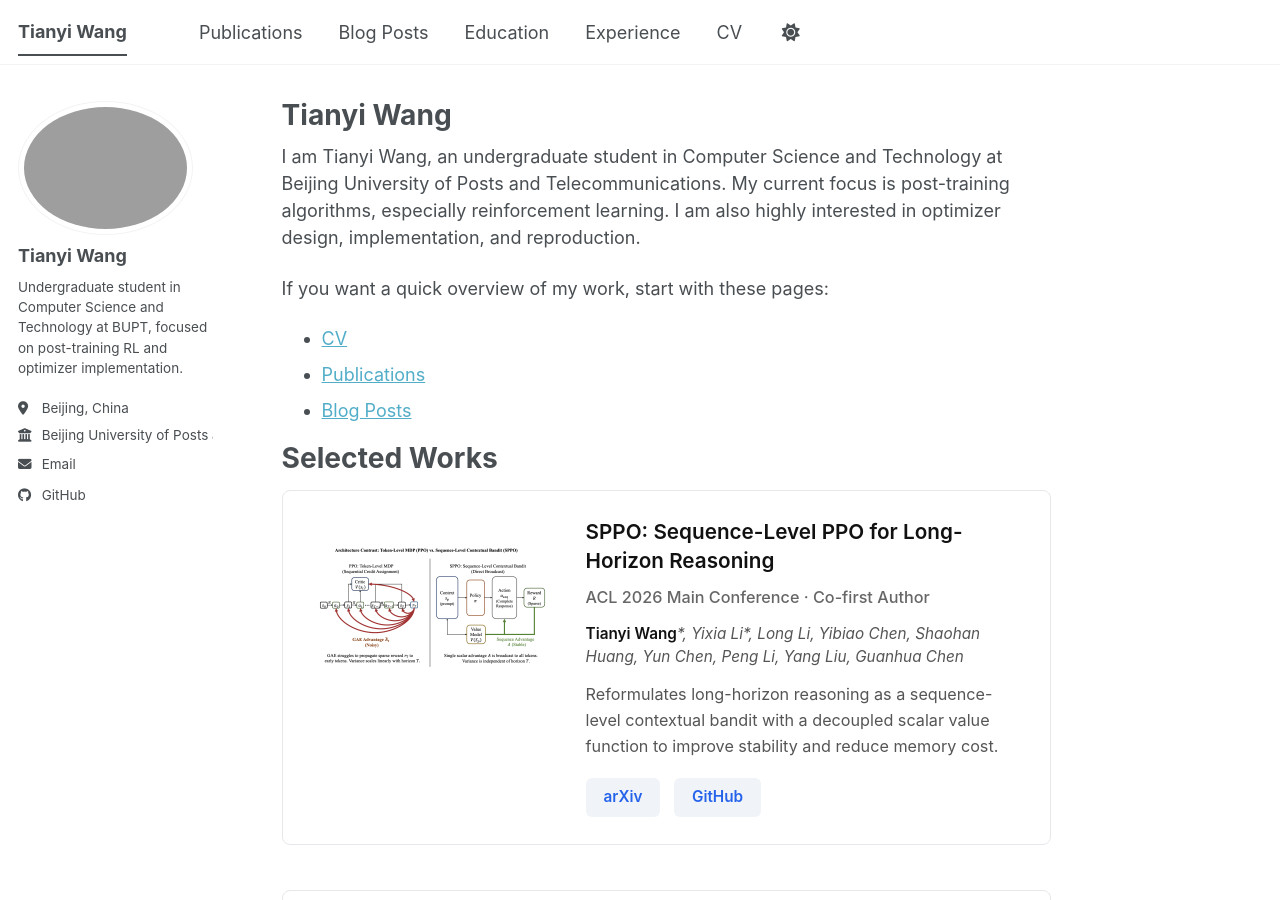
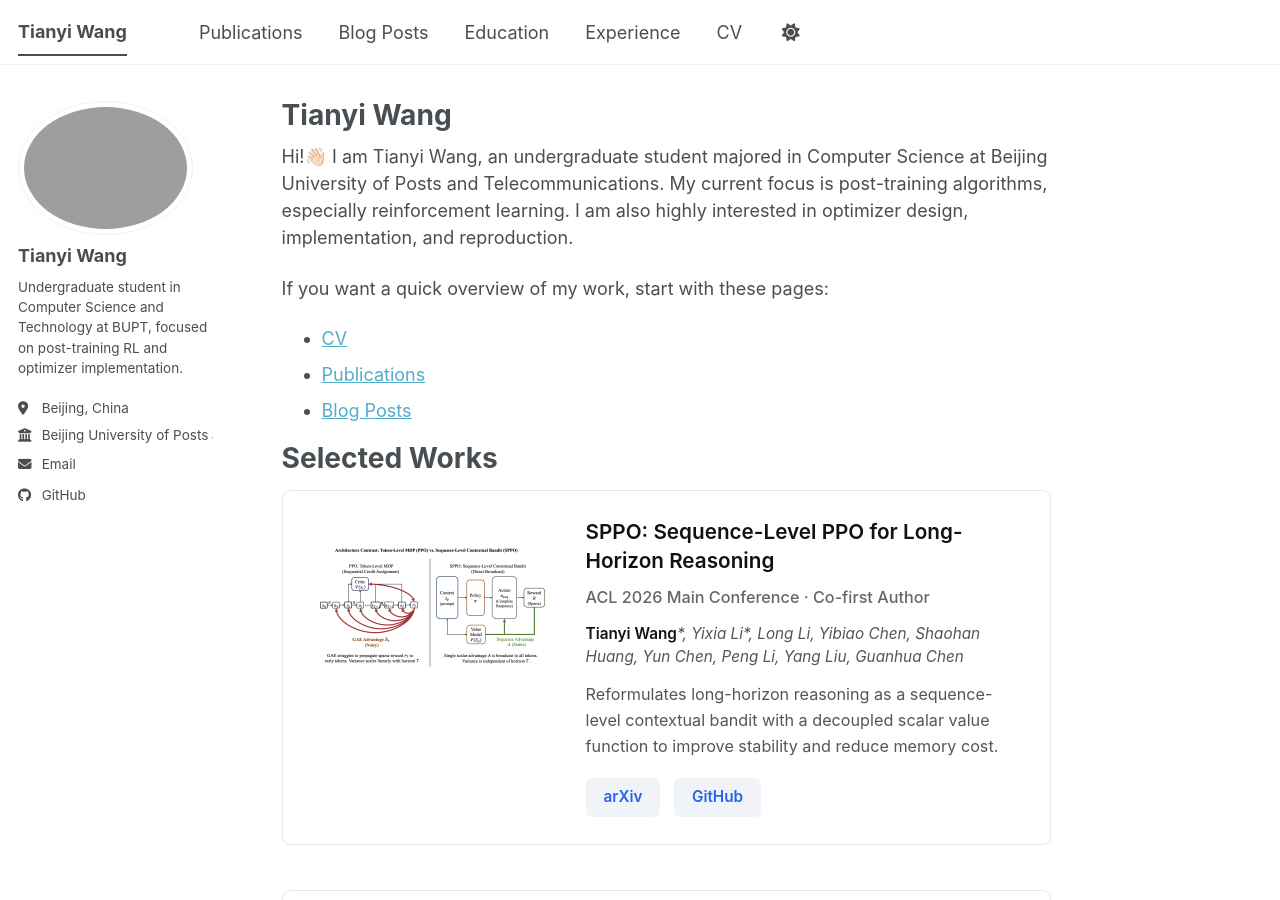
Before and after one commit to 1BIMU/Academic_CV, a Jekyll site: the page built from _pages/about.md, in a window 1280 px wide and 900 px high. Built offline with Jekyll 4.4.1, drawn with Linux system fonts in a browser that asks for light colours; a script bundle is joined from its source files by our own code; library files that are not in the unit come from our copies; some of the changed lines change nothing that is shown; some of the changed text lies outside the part shown.

Commit message:
update about page

```diff
--- a/_pages/about.md
+++ b/_pages/about.md
@@ -7,7 +7,7 @@ redirect_from:
   - /about.html
 ---
 
-I am Tianyi Wang, an undergraduate student in Computer Science and Technology at Beijing University of Posts and Telecommunications. My current focus is post-training algorithms, especially reinforcement learning. I am also highly interested in optimizer design, implementation, and reproduction.
+Hi!👋🏻 I am Tianyi Wang, an undergraduate student majored in Computer Science at Beijing University of Posts and Telecommunications. My current focus is post-training algorithms, especially reinforcement learning. I am also highly interested in optimizer design, implementation, and reproduction.
 
 If you want a quick overview of my work, start with these pages:
 
@@ -242,7 +242,7 @@ Selected Works
   </div>
 </div>
 
-Bachelor Degree
+Education
 ======
 
 <div class="cv-block" id="education">
@@ -260,7 +260,7 @@ Bachelor Degree
   </div>
 </div>
 
-Internship
+Experience
 ======
 
 <div class="cv-block" id="experience">
```
